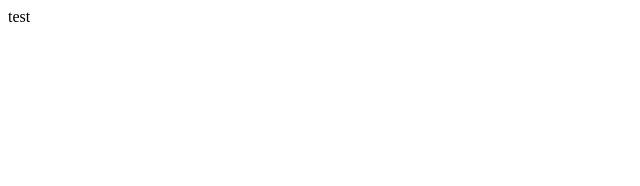
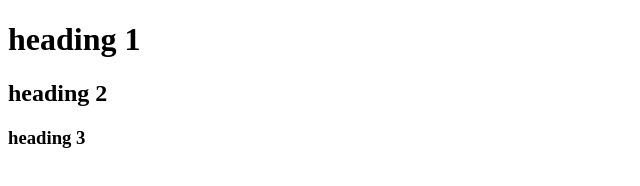
Before and after one commit to yukilundouglas/CSIS1280, a plain HTML site: page test.html in a window 1280 px wide. Shown: the whole page, without its empty margins (0-640 px from the left). Drawn offline with Linux system fonts and the light colour scheme.

Commit message:
add test content

```diff
--- a/test.html
+++ b/test.html
@@ -6,6 +6,8 @@
     <title>Document</title>
 </head>
 <body>
-    test
+    <h1>heading 1</h1>
+    <h2>heading 2</h2>
+    <h3>heading 3</h3>
 </body>
 </html>
```
